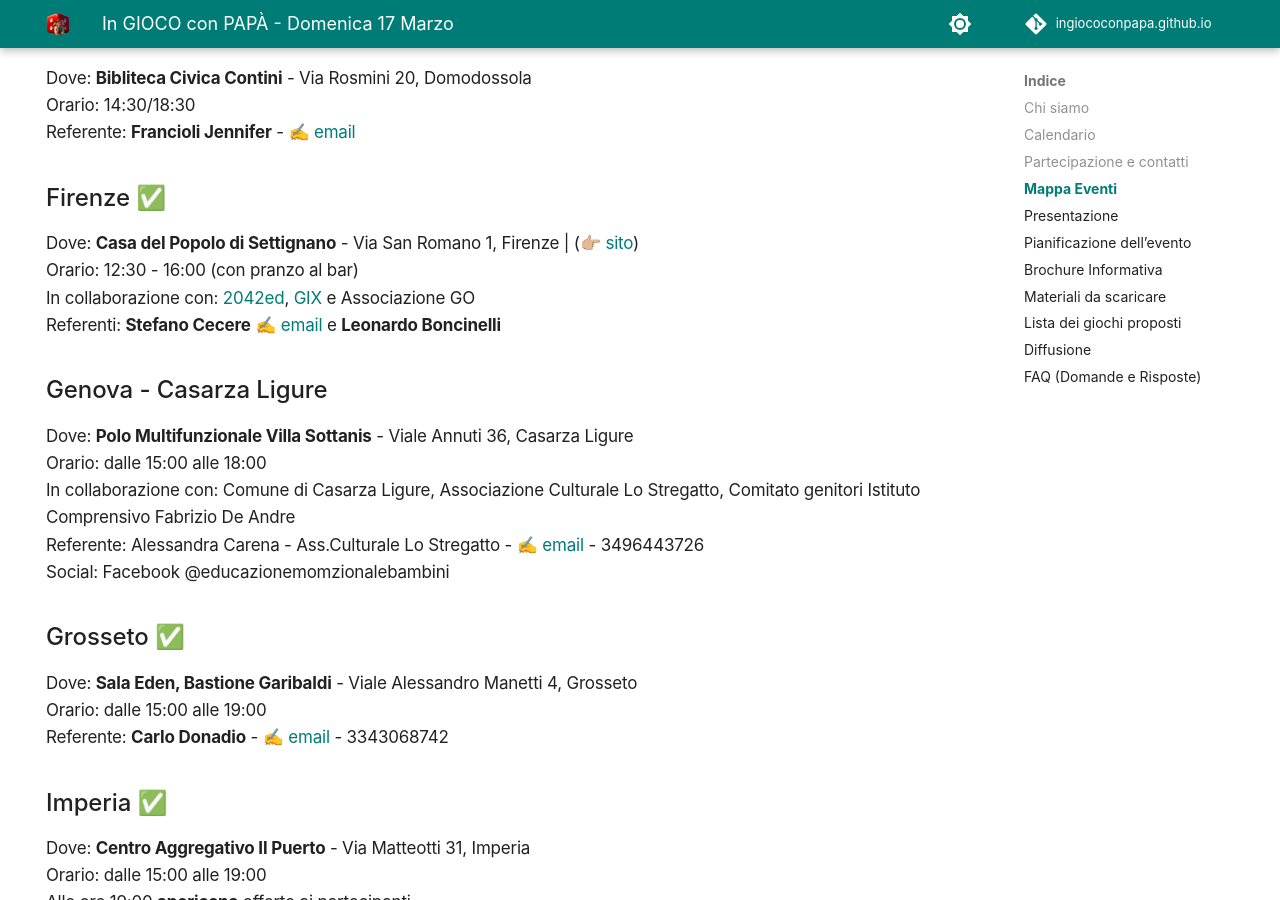
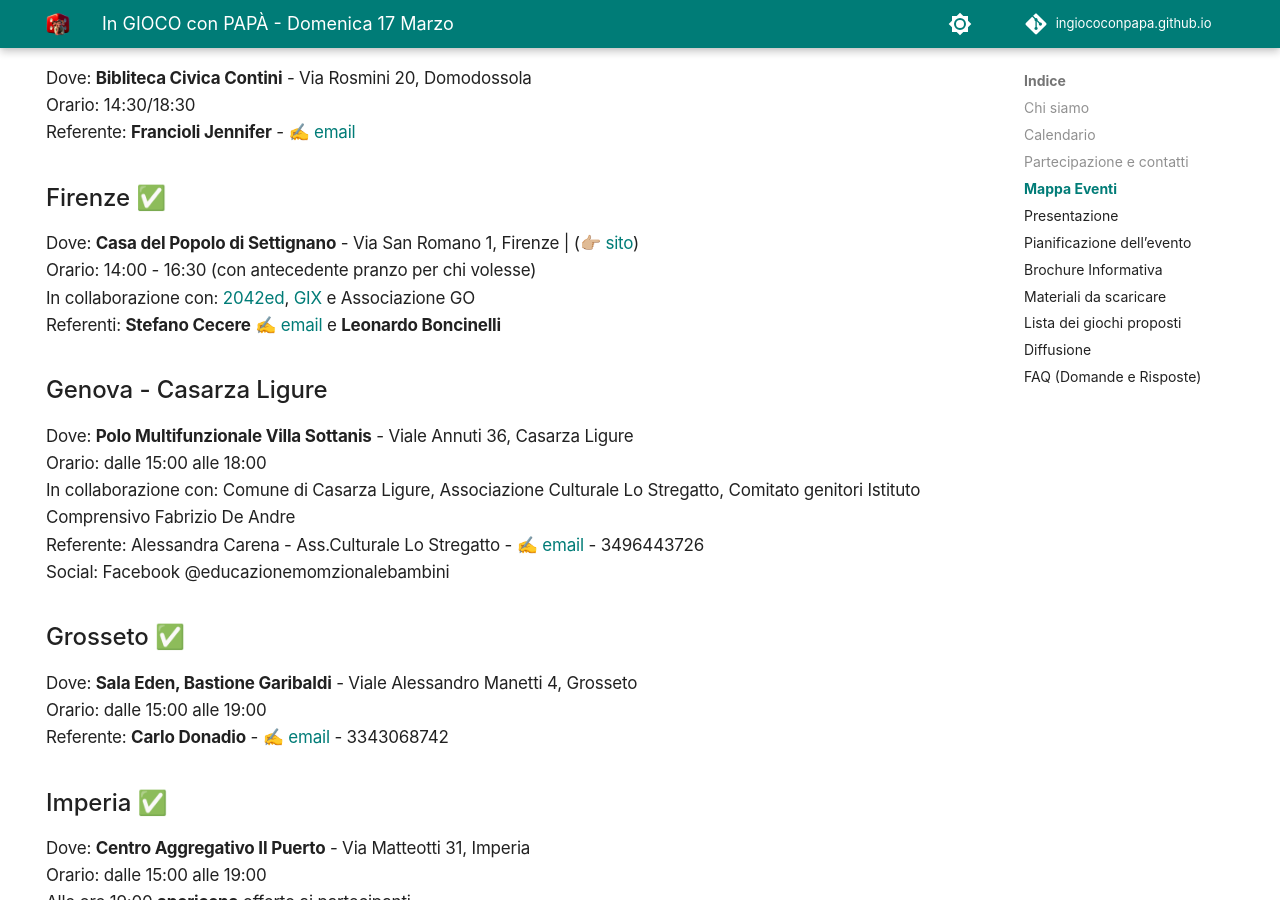
Before and after one commit to ingiococonpapa/ingiococonpapa.github.io, an MkDocs documentation site: the page built from docs/index.md, in a window 1280 px wide and 900 px high, scrolled down 3019 px. Built offline with MkDocs 1.6.1 and Material for MkDocs 9.7.7, drawn with Linux system fonts in a browser that asks for light colours; comment, search, counter and statistics services are not loaded.

Commit message:
orario irene

```diff
--- a/docs/index.md
+++ b/docs/index.md
@@ -73,7 +73,7 @@ Referente: **Francioli Jennifer** - [✍️ email](mailto:francij75@gmail.com)
 
 ### Firenze ✅
 Dove: **Casa del Popolo di Settignano** - Via San Romano 1, Firenze | ([👉🏼 sito](https://cdp.settignano.org/))
-Orario: 12:30 - 16:00 (con pranzo al bar)
+Orario: 14:00 - 16:30 (con antecedente pranzo per chi volesse)
 In collaborazione con: [2042ed](https://2042ed.org), [GIX](https://www.gix.unifi.it/) e Associazione GO
 Referenti: **Stefano Cecere** [✍️ email](mailto:stefano.cecere@gmail.com) e **Leonardo Boncinelli**
 
```
